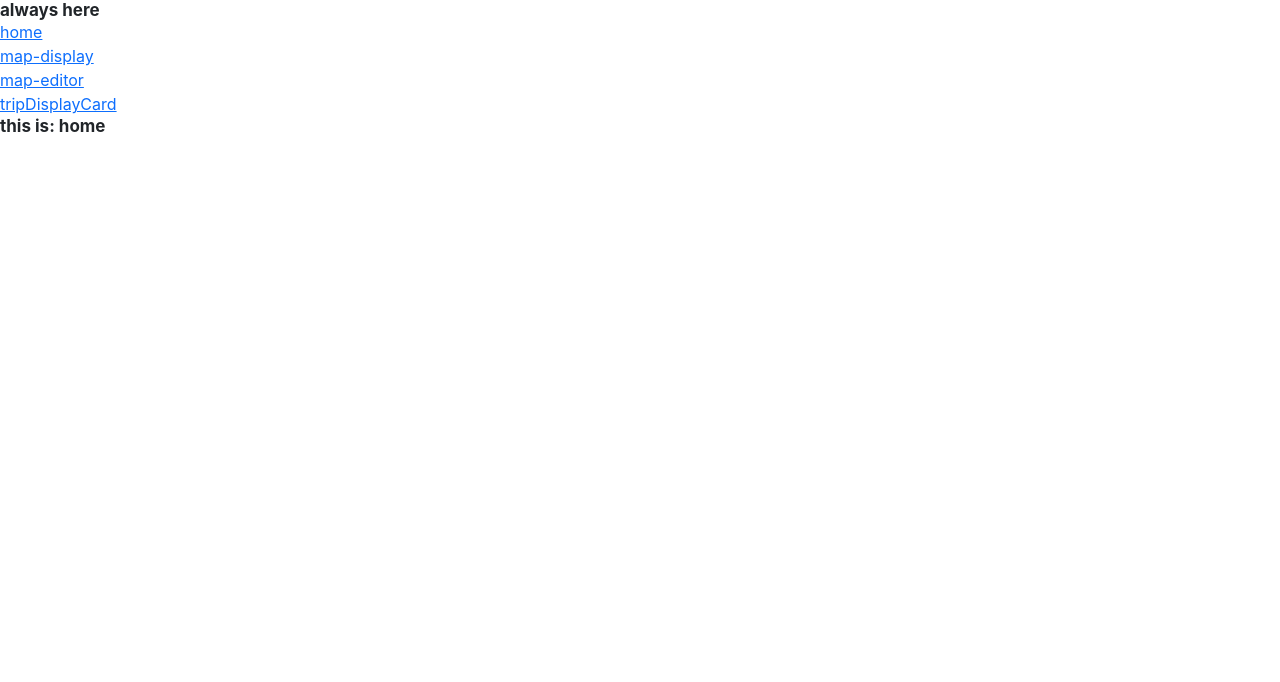
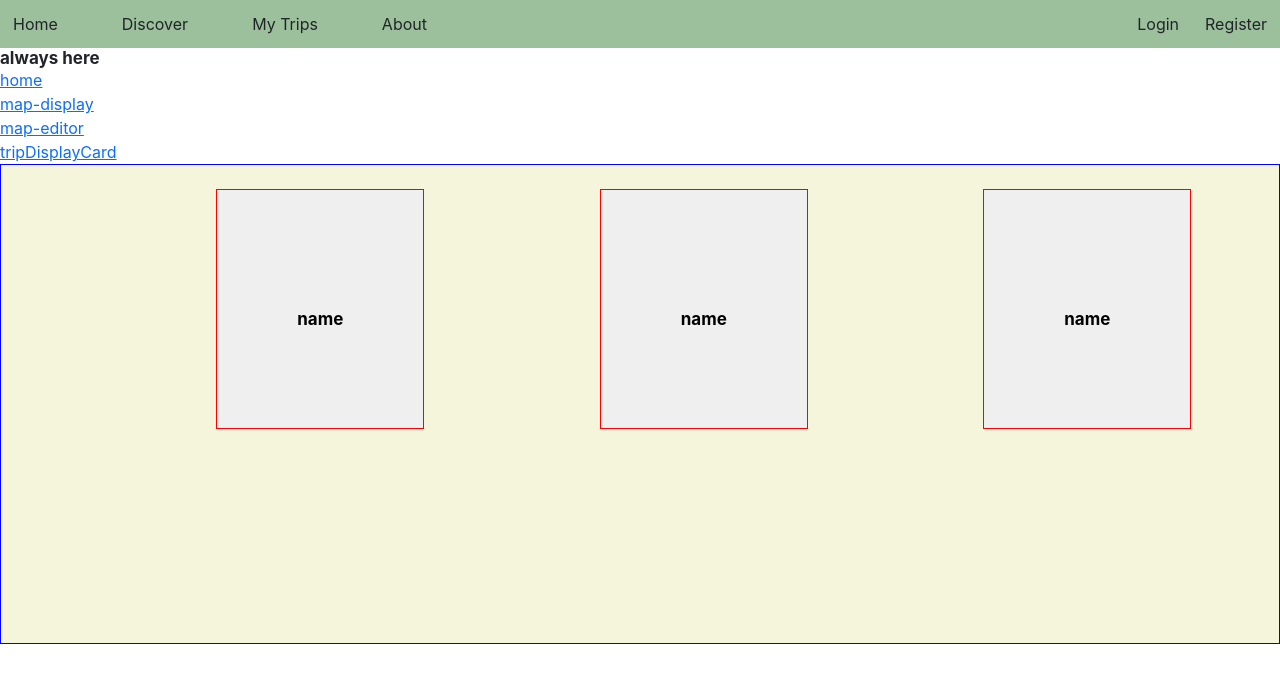
Before and after one commit to LeonXZhou/Odyssey, a React (Create React App) app in the folder odyssey/: page / in a window 1280 px wide. Shown: the top 682 px of the page. Built offline with nearby package versions, Linux system fonts and the light colour scheme.

Commit message:
fixing bugs

```diff
--- a/odyssey/src/App.js
+++ b/odyssey/src/App.js
@@ -6,9 +6,13 @@ import { latLng } from 'leaflet';
 import MapEditor from './Components/MapComponents/MapEditor';
 import MapDisplay from './Components/MapComponents/MapDisplay';
 import TripDisplayItem from './Components/TripDisplayItem';
+import Navigation from './components/Navigation'
+import Home from './components/Home';
+
 function App() {
   return (
     <BrowserRouter>
+      <Navigation />
       <h1>always here</h1>
       <Link to='/'>home</Link>
       <br />
@@ -18,7 +22,7 @@ function App() {
       <br />
       <Link to='/tripDisplayCard'>tripDisplayCard</Link>
       <Routes>
-        <Route path="/" element={<h1>this is: home</h1>} />
+        <Route path="/" element={<Home />} />
 
         <Route path="/map-editor" element={<MapEditor
           //same map options as Mapdisplay
```
Also changed, not shown: 1 other file (tests, documents, lock files or other folders).
